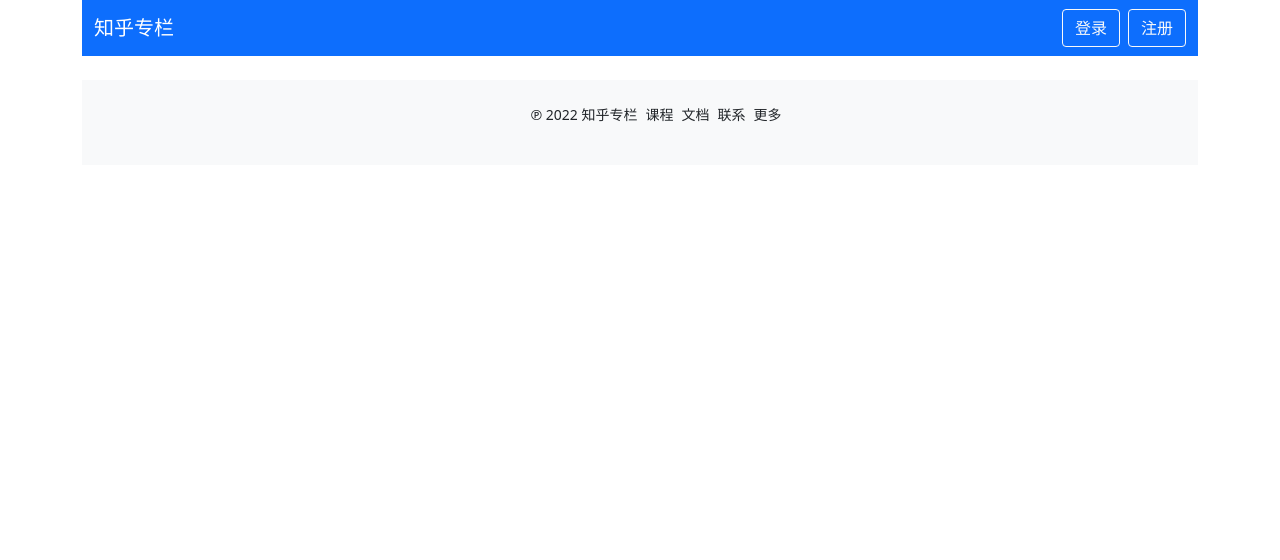
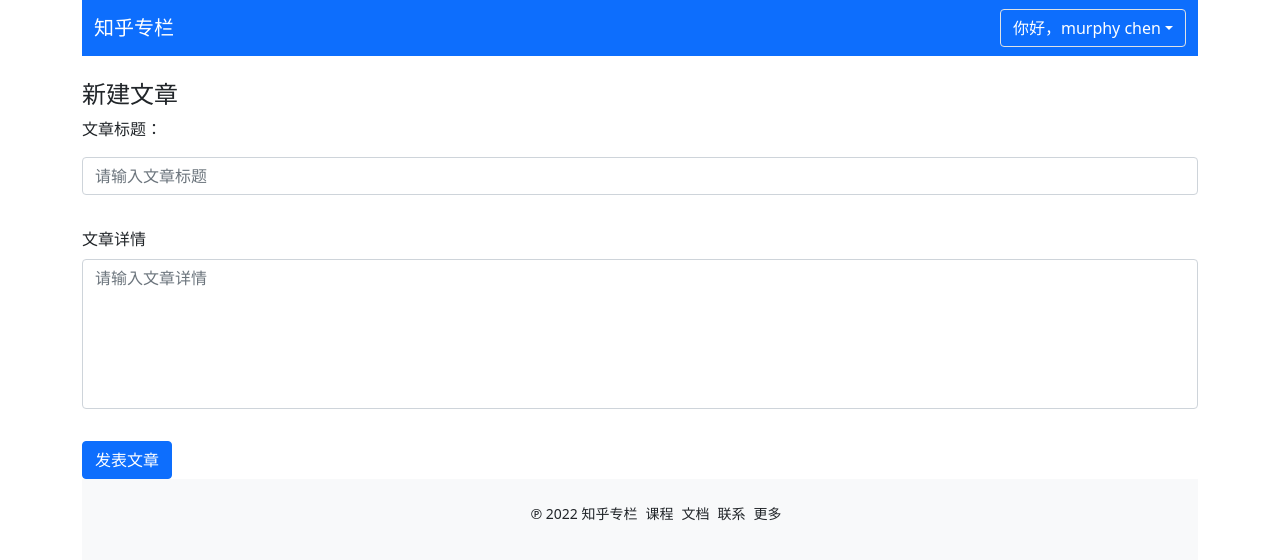
Before and after one commit to Hacker-C/vue3-ts-zhihu-columns, a Vue app: page /post in a window 1280 px wide. Shown: the top 560 px of the page. Built offline with nearby package versions, Linux system fonts and the light colour scheme.

Commit message:
✨ 完成新建文章逻辑

```diff
--- a/src/components/GlobalHeader.vue
+++ b/src/components/GlobalHeader.vue
@@ -15,10 +15,10 @@
       <ul v-else class="list-inline mb-0">
         <li class="list-inline-item">
           <Dropdown :title="`你好，${user.name}`">
+            <DropdownItem>
+              <a class="dropdown-item" href="#" @click="post">新建文章</a>
+            </DropdownItem>
             <DropdownItem disabled>
-              <a class="dropdown-item" href="#">新建文章</a>
-            </DropdownItem>
-            <DropdownItem>
               <a class="dropdown-item" href="#">编辑资料</a>
             </DropdownItem>
             <DropdownItem>
@@ -35,7 +35,7 @@
 import { defineComponent, PropType } from 'vue'
 import { useRouter } from 'vue-router'
 import { useStore } from 'vuex'
-import { LOGOUT } from '@/store/mutations-types'
+import types from '@/store/mutations-types'
 import Dropdown from './daropdown/Dropdown.vue'
 import DropdownItem from './daropdown/DropdownItem.vue'
 import { UserProps } from '@/testData'
@@ -59,11 +59,15 @@ export default defineComponent({
     }
     const store = useStore()
     const logout = () => {
-      store.commit(LOGOUT)
+      store.commit(types.LOGOUT)
+    }
+    const post = () => {
+      router.push('/post')
     }
     return {
       login,
       logout,
+      post,
     }
   },
 })
--- a/src/components/Home.vue
+++ b/src/components/Home.vue
@@ -6,7 +6,7 @@
     <h5>随心写作，自由表达</h5>
   </div>
   <div class="text-center mb-4">
-    <button class="btn btn-primary">开始写文章</button>
+    <button class="btn btn-primary" @click="post">开始写文章</button>
   </div>
   <h5 class="text-center">发现精彩</h5>
   <ColumnList />
@@ -14,15 +14,20 @@
 
 <script lang="ts">
 import { defineComponent } from 'vue'
-import { useRoute } from 'vue-router'
+import { useRoute, useRouter } from 'vue-router'
 import ColumnList from './column/ColumnList.vue'
 
 export default defineComponent({
   name: 'Home',
   setup() {
     const route = useRoute()
+    const router = useRouter()
+    const post = () => {
+      router.push('/post')
+    }
     return {
       route,
+      post,
     }
   },
   components: {
--- a/src/components/Login.vue
+++ b/src/components/Login.vue
@@ -28,7 +28,7 @@
 <script lang="ts">
 import { defineComponent, reactive, ref } from 'vue'
 import { useStore } from 'vuex'
-import { LOGIN } from '@/store/mutations-types'
+import types from '@/store/mutations-types'
 import { useRouter } from 'vue-router'
 import ValidateInput, { RulesProp } from './validate/ValidateInput.vue'
 import ValidateForm from './validate/ValidateForm.vue'
@@ -62,7 +62,7 @@ export default defineComponent({
     const inputRef = ref<unknown>()
     const onFormSubmit = (result: boolean) => {
       if (result) {
-        store.commit(LOGIN)
+        store.commit(types.LOGIN)
         router.push('/')
       }
     }
--- a/src/components/column/ColumnDetail.vue
+++ b/src/components/column/ColumnDetail.vue
@@ -23,6 +23,7 @@ import { useRoute } from 'vue-router'
 import { useStore } from 'vuex'
 import { GlobalProps } from '@/store'
 import PostList from '@/components/post/PostList.vue'
+import { computed } from '@vue/reactivity'
 
 export default defineComponent({
   name: 'ColumnDetail',
@@ -34,12 +35,9 @@ export default defineComponent({
     const route = useRoute()
     const store = useStore<GlobalProps>()
     const currentColumnId = +route.params.id
-    const column = store.state.columns.find(
-      column => column.id === currentColumnId,
-    )
-    const postList = store.state.posts.filter(
-      post => post.columnId === currentColumnId,
-    )
+    // TIP 使用计算数学获取 getters
+    const column = computed(() => store.getters.getColumnById(currentColumnId))
+    const postList = computed(() => store.getters.getPostById(currentColumnId))
     return {
       route,
       column,
--- /dev/null
+++ b/src/components/post/CreatePost.vue
@@ -0,0 +1,82 @@
+<template>
+  <div class="create-post-page">
+    <h4>新建文章</h4>
+    <ValidateForm @form-submit="onFormSubmit">
+      <div class="mb-3">
+        <label class="mb-3">文章标题：</label>
+        <ValidateInput
+          :rules="titleRules"
+          placeholder="请输入文章标题"
+          type="text"
+          v-model="titleVal"
+        />
+      </div>
+      <div class="mb-3">
+        <label class="form-label">文章详情</label>
+        <ValidateInput
+          tag="textarea"
+          type="text"
+          placeholder="请输入文章详情"
+          :rules="contentRules"
+          v-model="contentVal"
+        />
+      </div>
+      <template #submit>
+        <button class="btn btn-primary btn-large">发表文章</button>
+      </template>
+    </ValidateForm>
+  </div>
+</template>
+
+<script lang="ts">
+import { defineComponent, ref } from 'vue'
+import { useStore } from 'vuex'
+import { RulesProp } from '../validate/ValidateInput.vue'
+import { PostProps } from '@/testData'
+import ValidateForm from '../validate/ValidateForm.vue'
+import ValidateInput from '../validate/ValidateInput.vue'
+import router from '@/router'
+
+export default defineComponent({
+  name: 'CreatePost',
+  components: {
+    ValidateForm,
+    ValidateInput,
+  },
+  setup() {
+    // FEAT 表达验证规则
+    const titleRules: RulesProp = [
+      { type: 'required', message: '标题不能为空！' },
+    ]
+    const contentRules: RulesProp = [
+      { type: 'required', message: '内容不能为空！' },
+    ]
+    // TODO 发表文章，需要 userId(暂且不写)，columnId，创建新的 postId
+    const titleVal = ref('')
+    const contentVal = ref('')
+
+    // TIP 提交文章表单
+    const store = useStore()
+    const onFormSubmit = (result: boolean) => {
+      if (result) {
+        const newPost: PostProps = {
+          id: Math.random(),
+          title: titleVal.value,
+          content: contentVal.value,
+          createdAt: new Date().toLocaleString(),
+          columnId: 1, // TODO 暂时给死数据
+        }
+        store.dispatch('newPost', newPost)
+        router.push('/column/1')
+      }
+    }
+    return {
+      titleRules,
+      contentRules,
+      contentVal,
+      titleVal,
+      onFormSubmit,
+    }
+  },
+})
+</script>
--- a/src/components/validate/ValidateInput.vue
+++ b/src/components/validate/ValidateInput.vue
@@ -1,6 +1,7 @@
 <template>
   <div class="validate-input-container pb-3">
     <input
+      v-if="tag === 'input'"
       class="form-control"
       :class="{
         'is-invalid': inputRef.error,
@@ -11,6 +12,20 @@
       @input="updateValue"
       v-bind="$attrs"
     />
+    <textarea
+      v-else
+      class="form-control"
+      :class="{
+        'is-invalid': inputRef.error,
+        'is-valid': !inputRef.error && isClicked,
+      }"
+      style="height: 150px; resize: none"
+      @blur="validateInput"
+      :value="inputRef.val"
+      @input="updateValue"
+      v-bind="$attrs"
+    >
+    </textarea>
     <div v-if="!inputRef.error && isClicked" class="valid-feedback">
       格式正确
     </div>
@@ -28,6 +43,9 @@ interface RuleProp {
   type: 'required' | 'email'
   message: string
 }
+
+type TagType = 'input' | 'textarea'
+
 const emailReg = /^\w+([-+.]\w+)*@\w+([-.]\w+)*\.\w+([-.]\w+)*$/
 
 export type RulesProp = RuleProp[]
@@ -37,6 +55,7 @@ export default defineComponent({
   props: {
     rules: Array as PropType<RulesProp>,
     modelValue: String,
+    tag: { type: String as PropType<TagType>, default: 'input' },
   },
   emits: ['update:modelValue'],
   setup(props, context) {
--- a/src/router/index.ts
+++ b/src/router/index.ts
@@ -3,12 +3,14 @@ import { createRouter, createWebHistory, RouteRecordRaw } from 'vue-router'
 import Home from '@/components/Home.vue'
 import Login from '@/components/Login.vue'
 import ColumnDetail from '@/components/column/ColumnDetail.vue'
+import CreatePost from '@/components/post/CreatePost.vue'
 
 const routes: RouteRecordRaw[] = [
   { path: '/', redirect: '/home' },
   { path: '/home', name: 'home', component: Home },
   { path: '/login', name: 'login', component: Login },
   { path: '/column/:id', name: 'column', component: ColumnDetail },
+  { path: '/post', name: 'post', component: CreatePost },
 ]
 
 const routerHistory = createWebHistory()
--- /dev/null
+++ b/src/store/actions.ts
@@ -0,0 +1,12 @@
+import types from './mutations-types'
+import { GlobalProps } from '.'
+import { ActionContext } from 'vuex'
+import { PostProps } from '@/testData'
+
+type g = GlobalProps
+
+export default {
+  newPost(context: ActionContext<g, g>, post: PostProps): void {
+    context.commit(types.POST, post)
+  },
+}
--- /dev/null
+++ b/src/store/getters.ts
@@ -0,0 +1,16 @@
+import { ColumnProps, PostProps } from '@/testData'
+import { GlobalProps } from './index'
+
+const getters = {
+  getColumnById:
+    (state: GlobalProps) =>
+    (columnId: number): ColumnProps | undefined =>
+      state.columns.find(column => column.id === columnId),
+  getPostById:
+    (state: GlobalProps) =>
+    (columnId: number): PostProps[] | undefined => {
+      return state.posts.filter(post => post.columnId === columnId)
+    },
+}
+
+export default getters
--- a/src/store/index.ts
+++ b/src/store/index.ts
@@ -2,6 +2,8 @@ import { createStore } from 'vuex'
 import { testData, testPosts, PostProps, ColumnProps } from '@/testData'
 
 import mutations from './mutations'
+import getters from './getters'
+import actions from './actions'
 
 export interface UserProps {
   isLogin: boolean
@@ -20,9 +22,11 @@ const store = createStore<GlobalProps>({
   state: {
     columns: testData,
     posts: testPosts,
-    user: { isLogin: false },
+    user: { isLogin: true, name: 'murphy chen' },
   },
   mutations,
+  getters,
+  actions,
 })
 
 export default store
--- a/src/store/mutations-types.ts
+++ b/src/store/mutations-types.ts
@@ -1,2 +1,5 @@
-export const LOGIN = 'login'
-export const LOGOUT = 'logout'
+const LOGIN = 'login'
+const LOGOUT = 'logout'
+const POST = 'post'
+const types = { LOGIN, LOGOUT, POST }
+export default types
--- a/src/store/mutations.ts
+++ b/src/store/mutations.ts
@@ -1,10 +1,14 @@
-import { LOGIN, LOGOUT } from './mutations-types'
+import types from './mutations-types'
 import { GlobalProps } from './index'
+import { PostProps } from '@/testData'
 export default {
-  [LOGIN](state: GlobalProps): void {
+  [types.LOGIN](state: GlobalProps): void {
     state.user = { ...state.user, isLogin: true, name: 'murphychen' }
   },
-  [LOGOUT](state: GlobalProps): void {
+  [types.LOGOUT](state: GlobalProps): void {
     state.user.isLogin = false
   },
+  [types.POST](state: GlobalProps, post: PostProps): void {
+    state.posts.push(post)
+  },
 }
```
